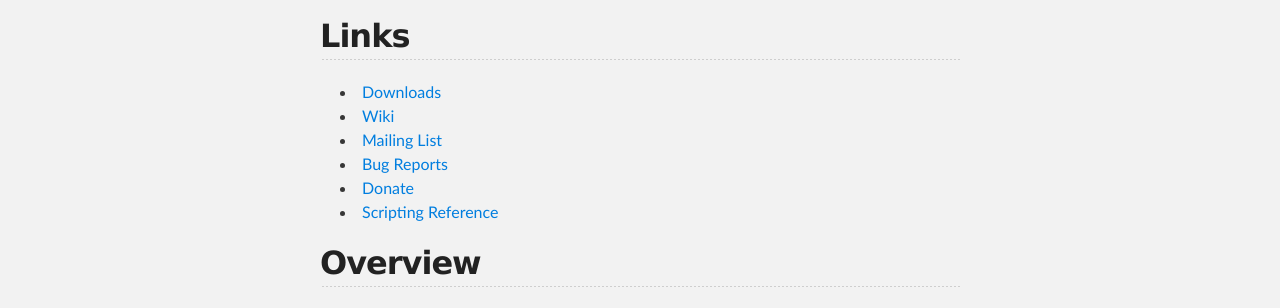
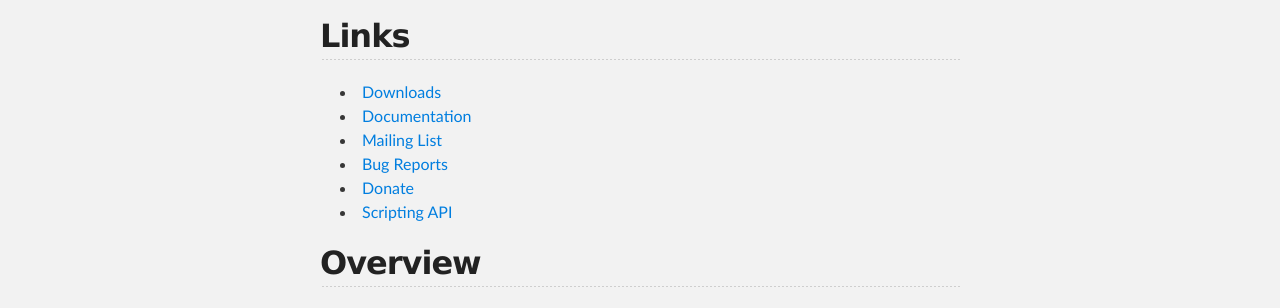
Before and after one commit to hluk/CopyQ, a Jekyll site: the page built from index.md, in a window 1280 px wide and 900 px high. Shown: the part 287-595 px from the top of the window. Built offline with Jekyll 4.4.1, drawn with Linux system fonts in a browser that asks for light colours; some of the changed text lies outside the part shown.

Commit message:
Update from master

```diff
--- a/index.md
+++ b/index.md
@@ -7,11 +7,11 @@
 ## Links
 
 - [Downloads](https://github.com/hluk/CopyQ/releases)
-- [Wiki](https://github.com/hluk/CopyQ/wiki)
+- [Documentation](https://copyq.readthedocs.io)
 - [Mailing List](https://groups.google.com/group/copyq)
 - [Bug Reports](https://github.com/hluk/CopyQ/issues)
 - [Donate](https://www.bountysource.com/teams/copyq)
-- [Scripting Reference](https://github.com/hluk/CopyQ/blob/master/src/scriptable/README.md)
+- [Scripting API](https://copyq.readthedocs.io/en/latest/scripting-api.html)
 
 ## Overview
 
@@ -102,8 +102,8 @@
 application window.
 
 Read more:
-- [Basic Usage](https://github.com/hluk/CopyQ/wiki/Basic-Usage)
-- [Keyboard](https://github.com/hluk/CopyQ/wiki/Keyboard)
+- [Basic Usage](https://copyq.readthedocs.io/en/latest/basic-usage.html)
+- [Keyboard](https://copyq.readthedocs.io/en/latest/keyboard.html)
 
 ### Adding Funcionality
 
@@ -117,7 +117,7 @@
 One of very useful predefined commands there is "Show/hide main window".
 
 Read more:
-- [Writing Commands](https://github.com/hluk/CopyQ/wiki/Writing-Commands-and-Adding-Functionality)
+- [Writing Commands](https://copyq.readthedocs.io/en/latest/writing-commands-and-adding-functionality.html)
 - [CopyQ Commands Repository](https://github.com/hluk/copyq-commands)
 
 ### Command Line
@@ -163,8 +163,8 @@
     copyq write image/svg - < image.svg
 
 Read more:
-- [Scripting](https://github.com/hluk/CopyQ/wiki/Scripting)
-- [Scripting Reference](https://github.com/hluk/CopyQ/blob/master/src/scriptable/README.md)
+- [Scripting](https://copyq.readthedocs.io/en/latest/scripting.html)
+- [Scripting API](https://copyq.readthedocs.io/en/latest/scripting-api.html)
 
 ## Build from Source Code
 
```
Also changed, not shown: other parts of index.md (+3 -0 lines), README.md.
